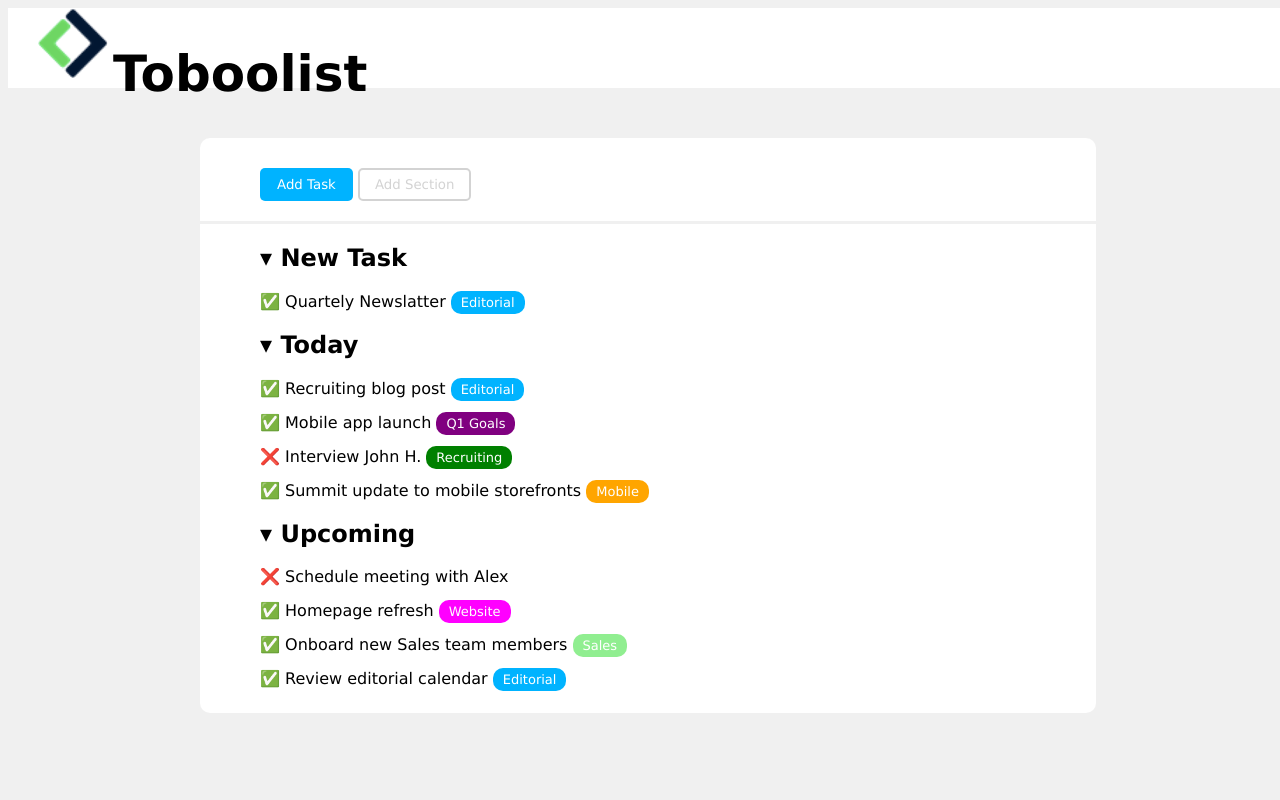
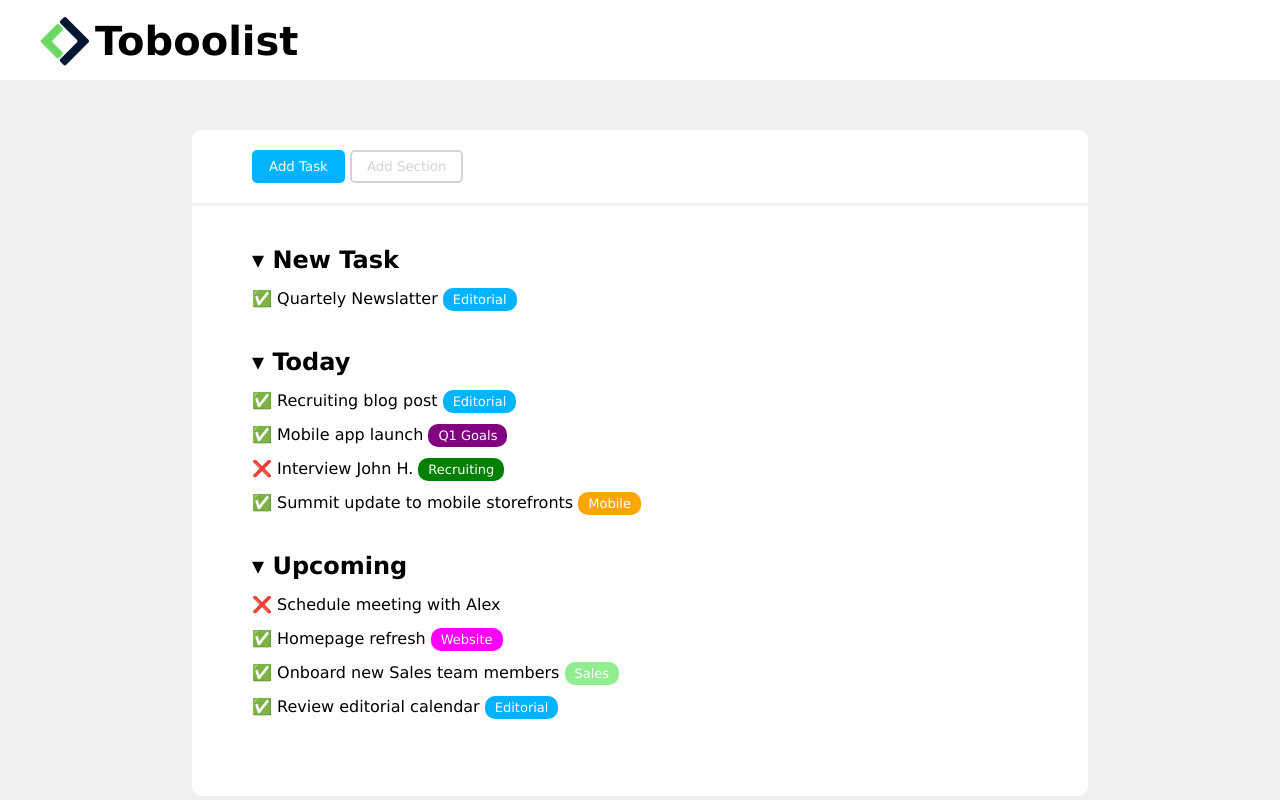
Before and after one commit to tsukigahara/html-css-toboolist, a plain HTML site: page index.html in a window 1280 px wide. Shown: the top 800 px of the page. Drawn offline with Linux system fonts and the light colour scheme.

Commit message:
adjust logo centering (temporaly) and spacing

```diff
--- a/css/style.css
+++ b/css/style.css
@@ -1,34 +1,39 @@
 * {
     font-family: Verdana, Geneva, Tahoma, sans-serif;
+    /* per togliere lo spazio tra header e margine della finestra web */
+    padding: 0;
+    margin: 0;
 }
 
 body {
     background-color: rgb(240, 240, 240);
     width: 100%;
     height: auto;
+
 }
 
 header {
+    display: block;
     background-color: white;
     width: 100%;
     height: 80px;
-    padding-left: 30px;
+    padding-left: 40px;
+    /* temporaneo per centrare logo */
+    line-height: 80px;
 }
 
 #logotext {
     display: inline-block;
     font-weight: bold;
     color: black;
-    font-size: 50px;
+    font-size: 40px;
     vertical-align: middle;
-
 }
 
 #logo {
-    display: inline-block;
-    width: 70px;
-    height: auto;
-
+    width: 50px;
+    height: 50px;
+    vertical-align: middle;
 }
 
 .conteiner {
@@ -39,7 +44,6 @@ header {
     margin: auto;
     margin-top: 50px;
     border-radius: 10px;
-    padding: 10px 0;
 
 
 }
@@ -114,11 +118,15 @@ header {
 }
 
 #list {
-    padding: 0 60px;
+    padding: 40px 60px;
 }
 
 .contents {
     margin: 15px 0;
+}
+
+.group {
+    margin-bottom: 40px;
 }
 
 .tags {
--- a/index.html
+++ b/index.html
@@ -9,7 +9,7 @@
 </head>
 <body>
     <header>
-            <img id="logo"src="img/Logo.png" alt="Logo">
+            <img id="logo" src="img/Logo.png" alt="Logo">
             <span id="logotext">Toboolist</span>
     </header>
     <main>
@@ -22,14 +22,14 @@
             <!-- START LIST -->
             <div id="list">
                 <!-- NEW TASK -->
-                <div>
+                <div class="group">
                     <h2>&#9662; New Task</h2>
                     <div class="contents">&#9989; Quartely Newslatter
                         <span class="blue tags">Editorial</span>
                     </div>
                 </div>
                 <!-- TODAY -->
-                <div>
+                <div class="group">
                     <h2>&#9662; Today</h2>
                     <div class="contents">&#9989; Recruiting blog post
                         <span class="blue tags">Editorial</span>
@@ -45,7 +45,7 @@
                     </div>
                 </div>
                 <!-- UPCOMING -->
-                <div>
+                <div class="group">
                     <h2>&#9662; Upcoming</h2>
                     <div class="contents">&#10060; Schedule meeting with Alex
                         <span class="nodisplay">Editorial</span>
```
